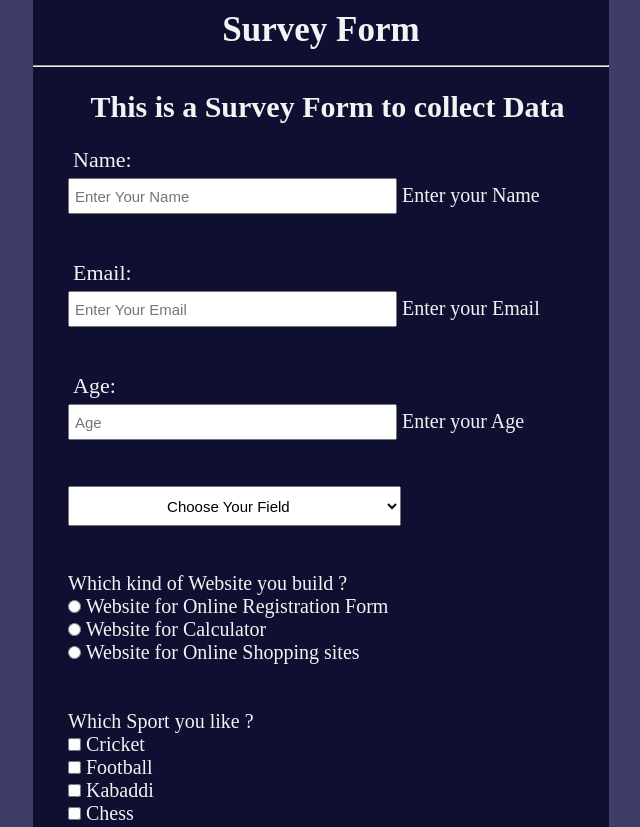
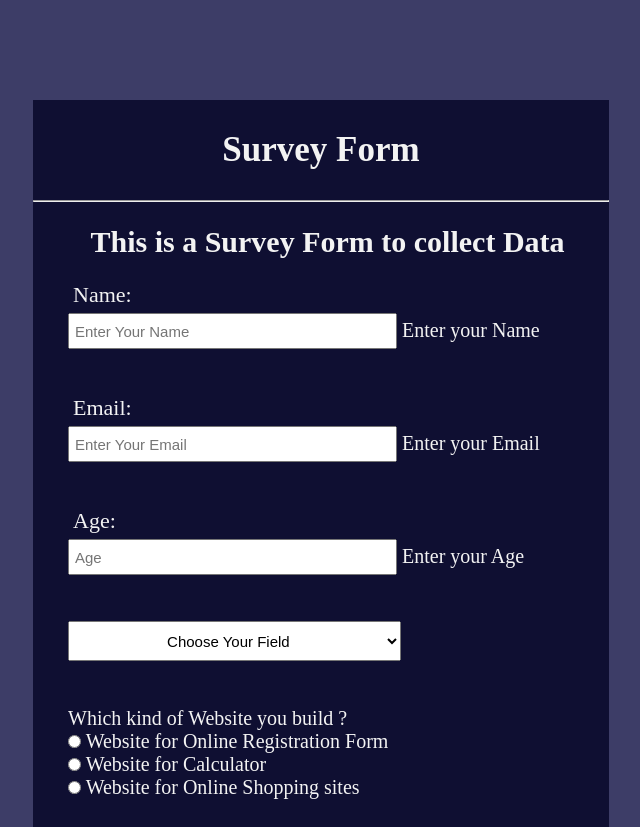
Before and after one commit to Nayan-Kamble53/Form, a plain HTML site: page index.html in a window 1280 px wide. Shown: the top 827 px of the page, without its empty margins (319-959 px from the left). Drawn offline with Linux system fonts and the light colour scheme.

Commit message:
Second Commit

```diff
--- a/style.css
+++ b/style.css
@@ -26,12 +26,14 @@ form {
     background: #0f0f32;
     color: #f3f3f3;
     width: 45vw;
+    margin: 100px;
 }
 
 #title {
     text-align: center;
     font-size: 35px;
-    margin-top: 10px;
+    margin-top: 30px;
+    margin-bottom: 30px;
 }
 
 #description {
@@ -88,7 +90,7 @@ form {
     width: 30vw;
     height: 5vh;
     background: rgb(58, 149, 58);
-    margin-bottom: 25px;
+    margin-bottom: 35px;
     margin-left: 60px;
     font-size: 15px;
 }
```
